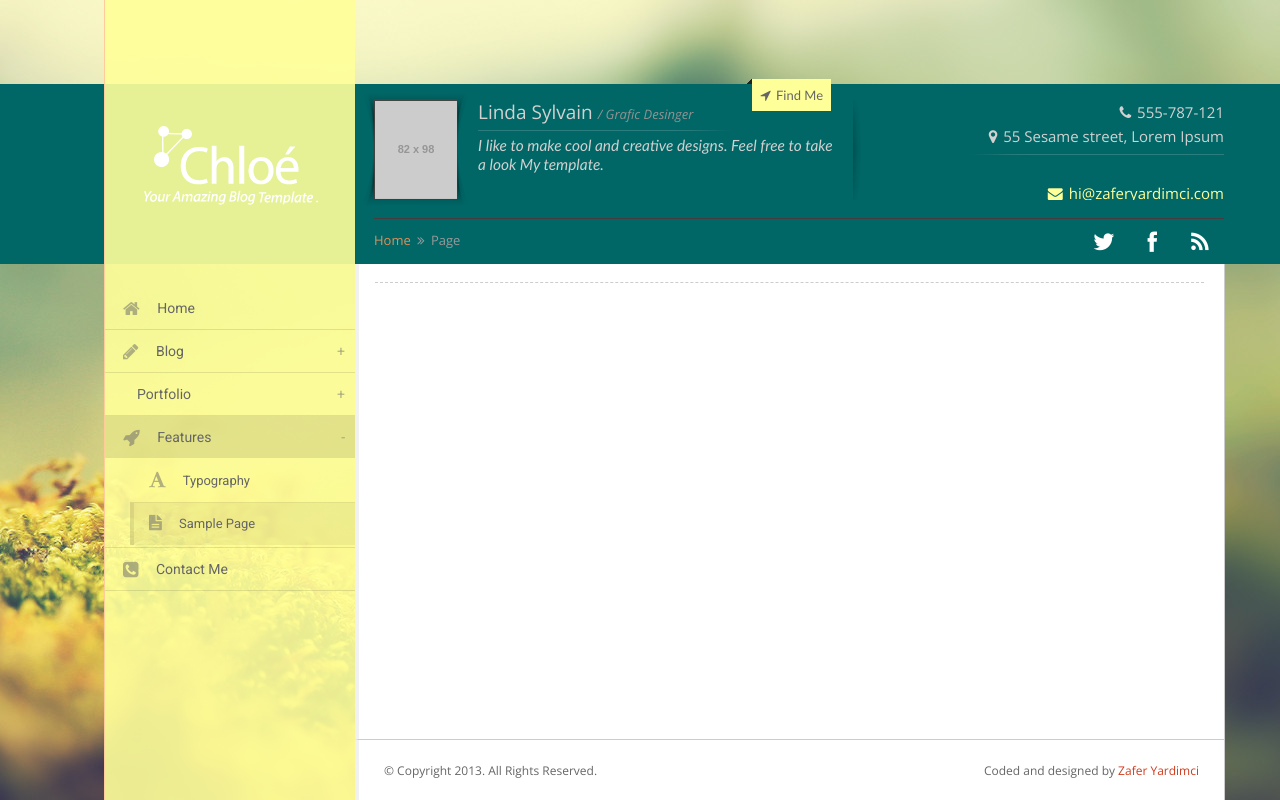
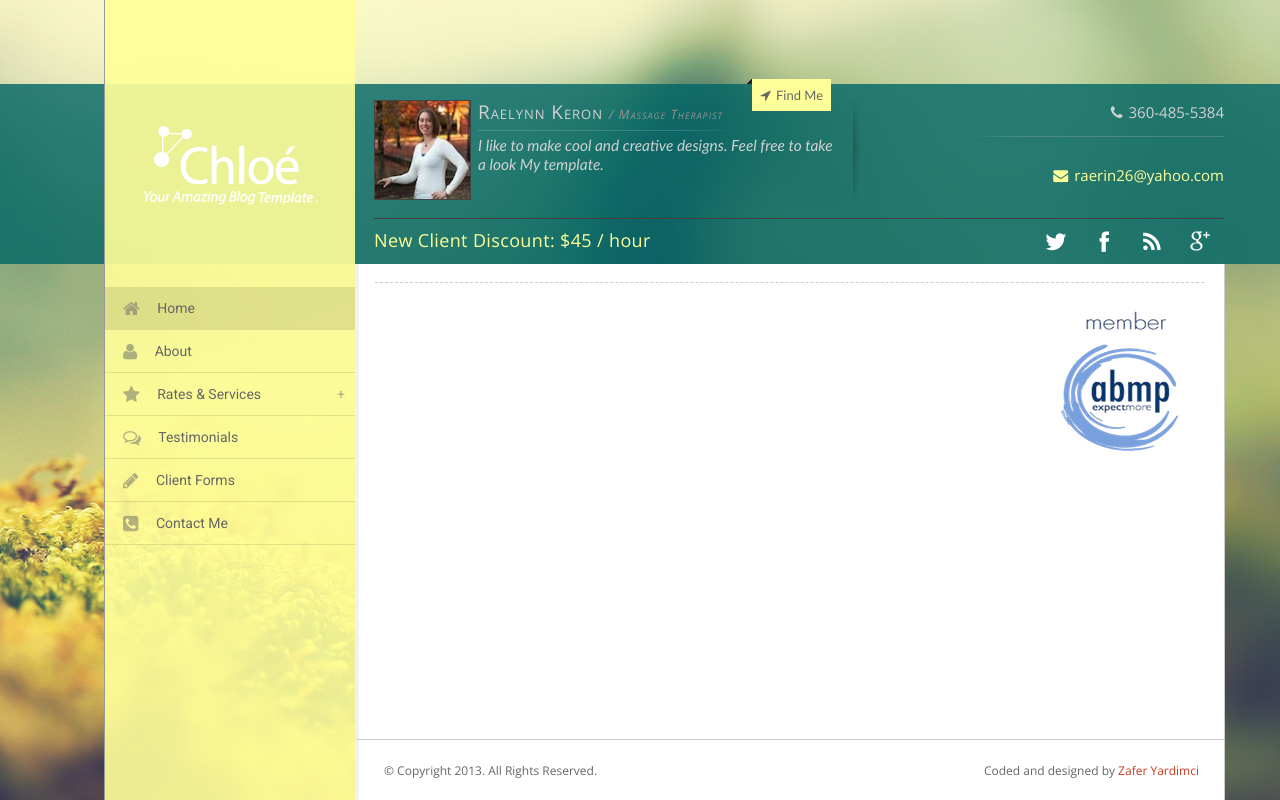
Before and after one commit to dechulion/raelynn_massage, a PHP site: template src/views/layout.twig in a window 1280 px wide. Run offline with PHP 8.4, Linux system fonts and the light colour scheme; the template is opened without the code that fills it, so the values that code supplies are empty; grey boxes labelled with a size stand in for pictures from a placeholder-image service; some libraries are stand-ins or nearby versions.

Commit message:
Creat pages for Client Forms and Testimonials, add photo for Raelynn, modify some css

```diff
--- a/src/views/about.html.twig
+++ b/src/views/about.html.twig
@@ -5,7 +5,7 @@
 {% endblock %}
 
 {% block pagetitle %}
-  About
+  About Me
 {% endblock %}
 
 {% block content %}
--- a/src/views/layout.twig
+++ b/src/views/layout.twig
@@ -18,27 +18,27 @@
 
 
     <!-- Libs CSS -->
-    <link rel="stylesheet" href="css/bootstrap.css">
-    <link rel="stylesheet" href="css/bootstrap-responsive.css">
+    <link rel="stylesheet" href="/css/bootstrap.css">
+    <link rel="stylesheet" href="/css/bootstrap-responsive.css">
 
     <!-- Font Awesome -->
-    <link rel="stylesheet" href="css/font-awesome.css">
+    <link rel="stylesheet" href="/css/font-awesome.css">
 
     <!-- Animate CSS -->
-    <link rel="stylesheet" href="css/animate.css">
+    <link rel="stylesheet" href="/css/animate.css">
 
     <!-- Theme CSS -->
-    <link rel="stylesheet" href="css/template.css">
-    <link rel="stylesheet" href="css/template-responsive.css">
+    <link rel="stylesheet" href="/css/template.css">
+    <link rel="stylesheet" href="/css/template-responsive.css">
 
     <!-- Theme Colors CSS -->
-    <link rel="stylesheet" href="css/colors.css">
+    <link rel="stylesheet" href="/css/colors.css">
 
     <!-- Custom CSS -->
-    <link rel="stylesheet" href="css/custom.css">
+    <link rel="stylesheet" href="/css/custom.css">
 
     <!-- Colorbox Css Skin -->
-    <link rel="stylesheet" href="css/colorbox/skin_3/colorbox.css">
+    <link rel="stylesheet" href="/css/colorbox/skin_3/colorbox.css">
 
 
     <!-- Favicons -->
@@ -89,8 +89,8 @@
 
             <!-- author photo Start -->
             <div class="pull-left author-image-column">
-              <div class="author-background"></div>
-              <img src="http://placehold.it/82x98/464445/cccccc.png" id="author-image" alt="Linda Sylvain" />
+              {# <div class="author-background"></div> #}
+              <img src="/img/raelynn.jpg" alt="Raelynn Keron" id="author-image"/>
             </div>
             <!-- author photo end -->
 
@@ -99,8 +99,8 @@
             <div class="pull-left author-infos-column">
 
               <div class="author-info">
-                Linda Sylvain
-                <span class="author-work">/ Grafic Desinger</span>
+                Raelynn Keron
+                <span class="author-work">/ Massage Therapist</span>
               </div>
 
               <div class="hr"></div>
@@ -123,18 +123,18 @@
           <div class="span5 text-right" id="contact">
 
             <div>
-              <i class="icon-phone"></i> 555-787-121
+              <i class="icon-phone"></i> 360-485-5384
             </div>
 
-            <div class="address">
+            {# <div class="address">
               <i class="icon-map-marker"></i> 55 Sesame street, Lorem Ipsum
-            </div>
+            </div> #}
 
             <div class="hr hr_right"></div>
 
             <div class="email">
-              <a href="mailto:hi@zaferyardimci.com">
-                <i class="icon-envelope"></i> hi@zaferyardimci.com
+              <a href="mailto:raerin26@yahoo.com">
+                <i class="icon-envelope"></i> raerin26@yahoo.com
               </a>
             </div>
 
@@ -152,9 +152,9 @@
 
 
         <!-- Search Form Start -->
-        <form method="post" id="search-form">
+        {# <form method="post" id="search-form">
           <input placeholder="Search.." type="text" />
-        </form>
+        </form> #}
         <!-- Search Form End -->
 
 
@@ -162,13 +162,17 @@
         <!-- header bottom start -->
         <div class="row-fluid header-bottom">
 
+          <div class="new-client">
+            <a href="/index.php/rates"><p>New Client Discount: $45 / hour</p></a>
+          </div>
+
 
           <!-- breadcrumb Start -->
-          <div class="pull-left">
+          {# <div class="pull-left">
             <div class="custom-breadcrumb">
               <a href="#">Home</a> <i class="icon-double-angle-right"></i> Page
             </div>
-          </div>
+          </div> #}
           <!-- breadcrumb End -->
 
 
@@ -177,7 +181,7 @@
             <a href="#" id="twitter-icon"></a>
             <a href="#" id="facebook-icon"></a>
             <a href="#" id="rss-icon"></a>
-            <a href="#" id="search-icon"></a>
+            <a href="#" id="google-icon"></a>
           </div>
           <!-- Social Icons End -->
 
@@ -203,7 +207,7 @@
         <!-- Logo Start -->
         <div id="logo">
           <a href="index.html">
-            <img src="img/logo.png" alt="Chloe" />
+            <img src="/img/logo.png" alt="Chloe" />
           </a>
         </div>
         <!-- Logo End -->
@@ -212,31 +216,39 @@
         <!-- Menu Start -->
         <ul class="menu">
 
-          <li><a href="index.html"><i class="icon-home"></i> Home</a></li>
+          <li class="active"><a href="/"><i class="icon-home"></i> Home</a></li>
+
+          <li><a href="/index.php/about"><i class="icon-person"></i> About</a>
+            {# <ul>
+              <li><a href="#"><!-- <i class="icon-briefcase"></i> --> Education</a></li>
+              <li><a href="#"><!-- <i class="icon-star"></i> --> Personal Info</a></li>
+            </ul> #}
+          </li>
 
           <li>
-            <a href="#"><i class="icon-pencil"></i> Blog</a>
+            <a href="#"><i class="icon-star"></i> Rates & Services</a>
             <ul>
-              <li><a href="blog.html"><i class="icon-pencil"></i> Blog</a></li>
-              <li><a href="single-image.html"><i class="icon-picture"></i> Image Post</a></li>
-              <li><a href="single-video.html"><i class="icon-play-sign"></i> Video Post</a></li>
-              <li><a href="single-sound.html"><i class="icon-music"></i> Sound Post</a></li>
-              <li><a href="single-quote.html"><i class="icon-quote-left"></i> Quote Post</a></li>
+              <li><a href="/index.php/rates"><!-- <i class="icon-pencil"></i> --> Rates</a></li>
+              <li><a href="#"><!-- <i class="icon-picture"></i> --> Deep Tissue</a></li>
+              <li><a href="#"><!-- <i class="icon-play-sign"></i> --> Circulatory</a></li>
+              <li><a href="#"><!-- <i class="icon-music"></i> --> Sports</a></li>
+              <li><a href="#"><!-- <i class="icon-quote-left"></i> --> Shiatsu</a></li>
             </ul>
           </li>
 
-          <li><a href="#"><i class="icon-briefcase"></i> Portfolio</a>
-            <ul>
-              <li><a href="portfolio.html"><i class="icon-briefcase"></i> Portfolio</a></li>
-              <li><a href="item.html"><i class="icon-star"></i> Portfolio Item</a></li>
-            </ul>
+
+          <li><a href="/index.php/testimonials"><i class="icon-comments-alt"></i> Testimonials</a>
           </li>
 
-          <li class="active"><a href="#"><i class="icon-rocket"></i> Features</a>
-            <ul>
-              <li><a href="typography.html"><i class="icon-font"></i> Typography</a></li>
-              <li class="active"><a href="page.html"><i class="icon-file-text"></i> Sample Page</a></li>
-            </ul>
+          <li>
+            <a href="/index.php/forms"><i class="icon-pencil"></i> Client Forms</a>
+              {# <ul>
+                <li><a href="#"><!-- <i class="icon-pencil"></i> --> First-time Client Health History</a></li>
+                <li><a href="#"><!-- <i class="icon-picture"></i> --> Screening Questionnaire</a></li>
+                <li><a href="#"> <!-- <i class="icon-play-sign"></i> --> Body Map for Clients</a></li>
+                <li><a href="#"><!-- <i class="icon-music"></i> --> Physician's Permission</a></li>
+                <li><a href="#"><!-- <i class="icon-quote-left"></i> --> Physician's Referral form</a></li>
+              </ul> #}
           </li>
 
           <li><a href="contact.html"><i class="icon-phone-sign"></i> Contact Me</a></li>
@@ -259,6 +271,7 @@
         <h2 class="page-heading">{% block pagetitle %}{% endblock %}</h2>
         {% block content %}{% endblock %}
 
+        <a href="http://www.abmp.com/home/"><img src="/img/abmp.png" alt"Member ABMP" class="abmp"></a>
 
       </article>
       <!-- Page end -->
@@ -273,7 +286,7 @@
       <div class="row-fluid">
 
         <div class="span6">
-          &copy; Copyright 2013. All Rights Reserved.
+          &copy; Copyright {{ "now"|date("Y") }}. All Rights Reserved.
         </div>
 
         <div class="span6 text-right">
@@ -289,23 +302,23 @@
 
 
   <!-- Libs -->
-  <script src="js/jquery.js"></script>
-  <script src="js/bootstrap.js"></script>
-  <script src="js/colorbox.js"></script>
+  <script src="/js/jquery.js"></script>
+  <script src="/js/bootstrap.js"></script>
+  <script src="/js/colorbox.js"></script>
 
   <!-- include Caroufredsel plugin -->
-  <script type="text/javascript" src="js/carouFredSel.js"></script>
-  <script type="text/javascript" src="js/touchSwipe.js"></script>
+  <script type="text/javascript" src="/js/carouFredSel.js"></script>
+  <script type="text/javascript" src="/js/touchSwipe.js"></script>
 
   <!-- include Portfolio filter plugin -->
-  <script type="text/javascript" src="js/mixitup.js"></script>
+  <script type="text/javascript" src="/js/mixitup.js"></script>
 
 
   <!-- theme scripts -->
-  <script src="js/scripts.js"></script>
+  <script src="/js/scripts.js"></script>
 
   <!-- custom.js for you can add your custom codes -->
-  <script src="js/custom.js"></script>
+  <script src="/js/custom.js"></script>
 
 
   </body>
--- a/web/css/colors.css
+++ b/web/css/colors.css
@@ -25,7 +25,7 @@ a:hover,a:focus
 
 header
 	{
-	background-color:#006666;
+	background-color: rgba(0, 102, 102, .8);
 	}
 
 section
@@ -37,7 +37,7 @@ nav
 	{
 	background-color: #ffff99;
 	background-color: rgba(255, 255, 153, 0.9);
-	border-left:1px solid #ffcc99;
+	border-left:1px solid #999;
 	}
 
 body
@@ -240,13 +240,11 @@ header #header_opened
 	}
 
 .new-client a {
-	color: #ffff66;
-	text-shadow: -.1em -.1em .2em #000;
+	color: #ffff99;
 }
 
 .new-client a:hover {
-	color: #ffff99;
-	text-shadow: -.2em -.2em .3em #000;
+	color: #ffff66;
 }
 
 /* ----------------------------------------------------- */
--- a/web/css/custom.css
+++ b/web/css/custom.css
@@ -1 +1,50 @@
 /* Add here all your CSS customizations */
+
+.service-table {
+  border: solid 1px #000;
+  width: 50%;
+}
+
+.service-table thead {
+  border-bottom: solid 2px #666;
+  background-color: rgba(0, 102, 102, .2);
+}
+
+.service-table tr, td {
+  border: solid 1px #999;
+  padding: 5px 10px;
+}
+
+.new-client a {
+  font-size: 1.5em;
+  font-weight: 400;
+  letter-spacing: .02em;
+}
+
+.author-info {
+  font-variant: small-caps;
+  letter-spacing: .05em;
+}
+
+.forms a {
+  color: #009999;
+
+}
+
+.forms a:hover {
+  color: #006666;
+}
+
+.abmp {
+  position: relative;
+  left: 669px;
+}
+
+.customer-testimonial {
+  border-bottom: solid 1px #ccc;
+  margin-bottom: 5px;
+}
+
+.testimonial {
+  margin-bottom: 20px;
+}
--- a/web/css/template.css
+++ b/web/css/template.css
@@ -115,7 +115,7 @@ header .header-top
 
 header #author-image
 	{
-	width:82px;
+	width:95px;
 	height:98px;
 	}
 
```
Also changed, not shown: src/app.php (+8 -1 lines), src/views/forms.html.twig (added, +51 -0 lines), src/views/rates.html.twig (+31 -4 lines), src/views/testimonials.html.twig (added, +30 -0 lines), web/img/abmp.png (added), web/img/raelynn.jpg.
